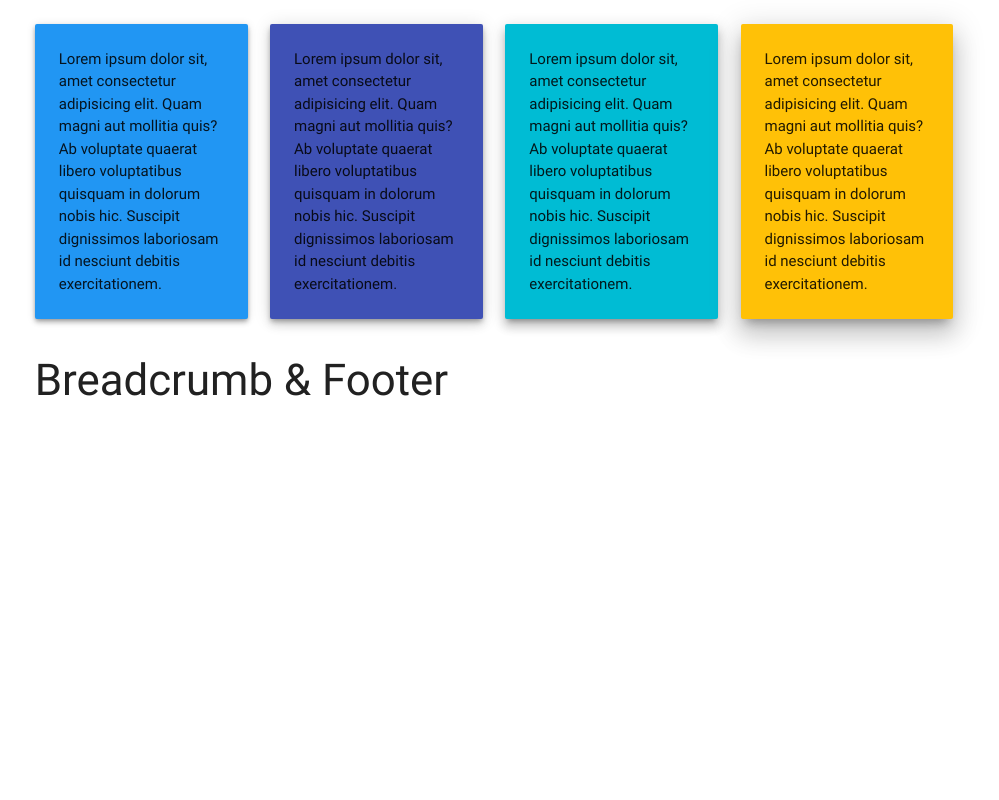
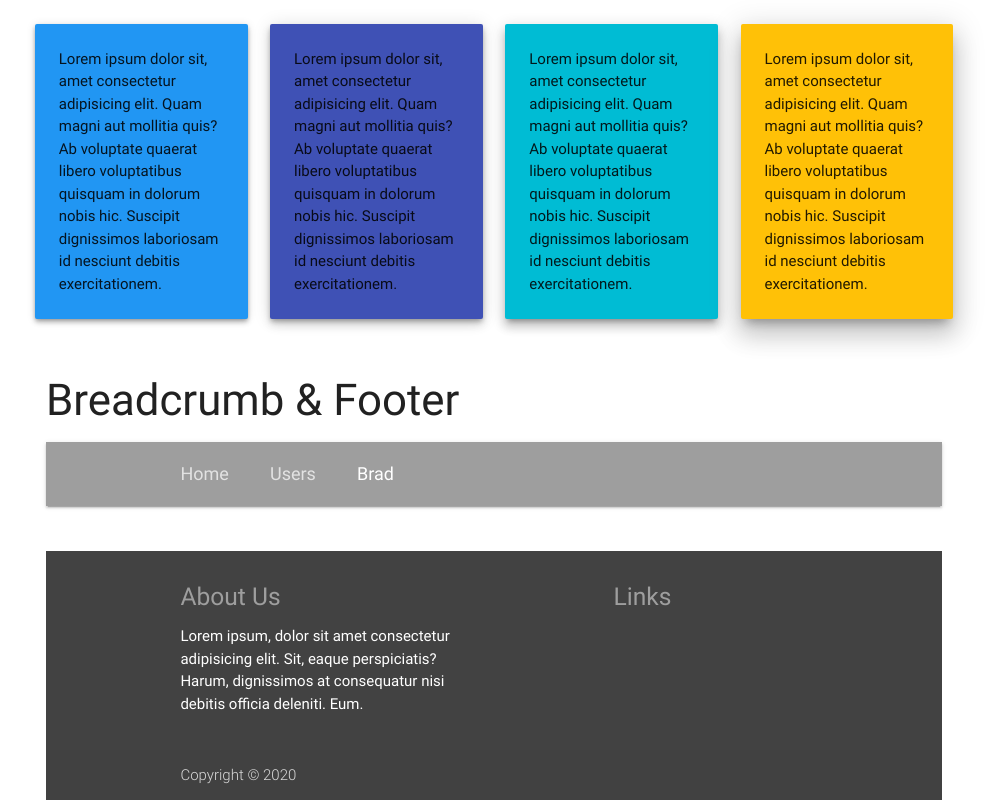
Before and after one commit to tarantej/materialize, a plain HTML site: page index.html in a window 1280 px wide. Shown: the part 10882-11682 px from the top of the page, without its empty margins (146-1145 px from the left). Before the commit the page ends 11324 px from the top, so only its background shows below. Drawn offline with nearby package versions, Linux system fonts and the light colour scheme.

Commit message:
Breadcrumbs and Footer

```diff
--- a/index.html
+++ b/index.html
@@ -645,7 +645,7 @@
 
         <!-- START HERE -->
 
-        <h3>Collections & Badges</h3>
+        <h3>Collections &amp; Badges</h3>
 
         <!-- COLLECTION -->
         <h5>COLLECTION</h5>
@@ -1244,13 +1244,54 @@
 
             <!-- END HERE -->
 
-            <!-- Breadcrumb & footer -->
-            <h3>Breadcrumb & Footer</h3>
+
 
 
 
         </div>
         <!-- ./ CONTAINER END -->
+
+        <!-- Breadcrumb & footer -->
+        <h3>Breadcrumb &amp; Footer</h3>
+
+        <!-- BREADCRUMB -->
+        <nav class="grey">
+            <div class="nav-wrapper">
+                <div class="container">
+                    <div class="col s12">
+                        <a class="breadcrumb" href="#">Home</a>
+                        <a class="breadcrumb" href="#">Users</a>
+                        <a class="breadcrumb" href="#">Brad</a>
+                    </div>
+                </div>
+            </div>
+        </nav>
+
+        <br>
+        <br>
+
+        <!-- FOOTER -->
+        <footer class="page-footer grey darken-3 white-text">
+            <div class="container">
+                <div class="row">
+                    <div class="col s12 m6 l6">
+                        <h5 class="grey-text lighten-3">About Us</h5>
+                        <p>Lorem ipsum, dolor sit amet consectetur adipisicing elit. Sit, eaque perspiciatis? Harum, dignissimos at consequatur nisi debitis officia deleniti. Eum.</p>
+                    </div>
+                    <div class="col s12 m4 offset-m2">
+                        <h5 class="grey-text lighten-3">Links</h5>
+                    </div>
+                </div>
+            </div>
+            <div class="footer-copyright">
+                <div class="container">
+                    Copyright &copy; 2020
+                </div>
+            </div>
+        </footer>
+
+
+        <!-- END HERE -->
 
 
         <!--Import jQuery before materialize.js-->
```
Also changed, not shown: notes.html (+4 -0 lines).
